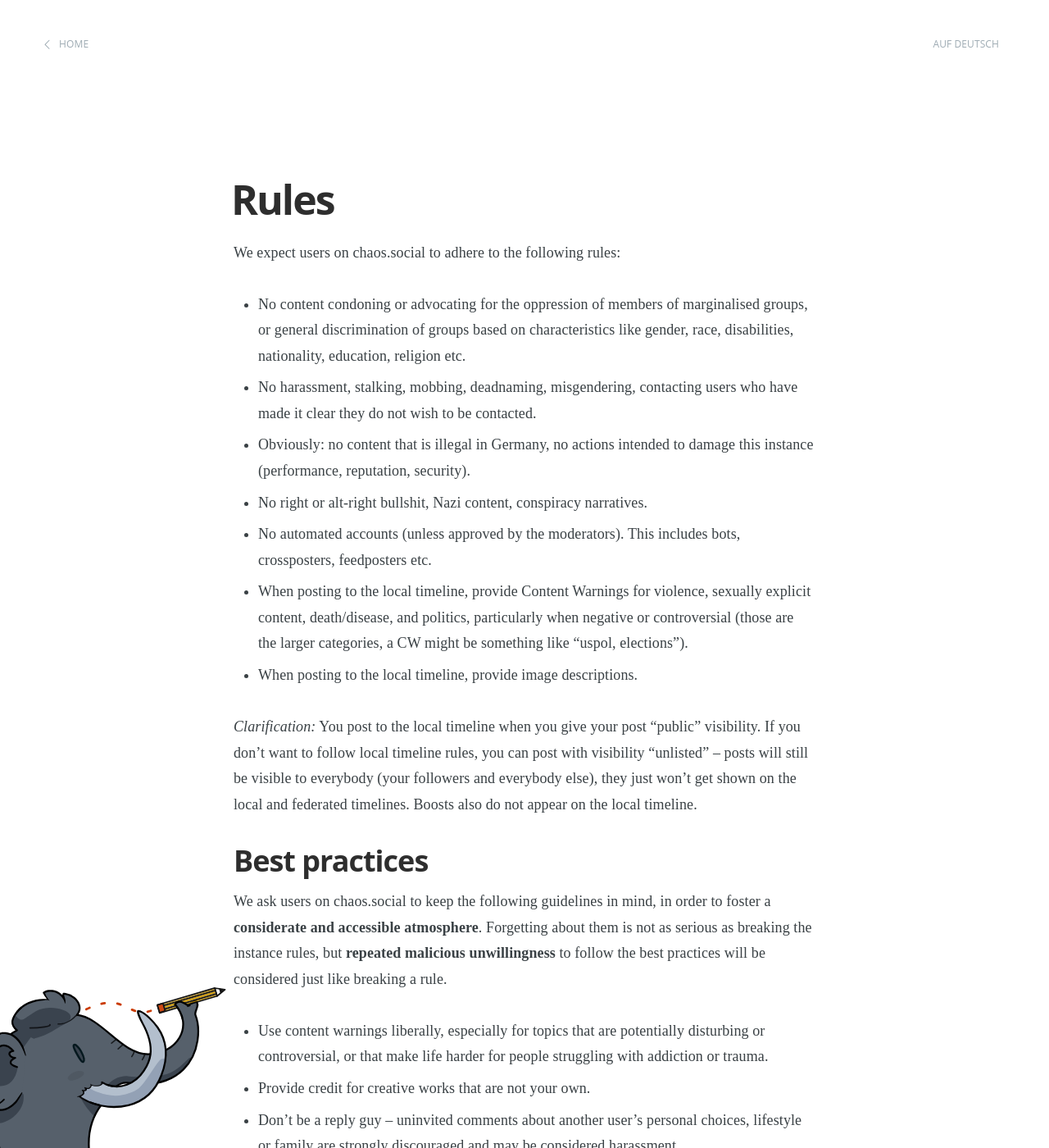
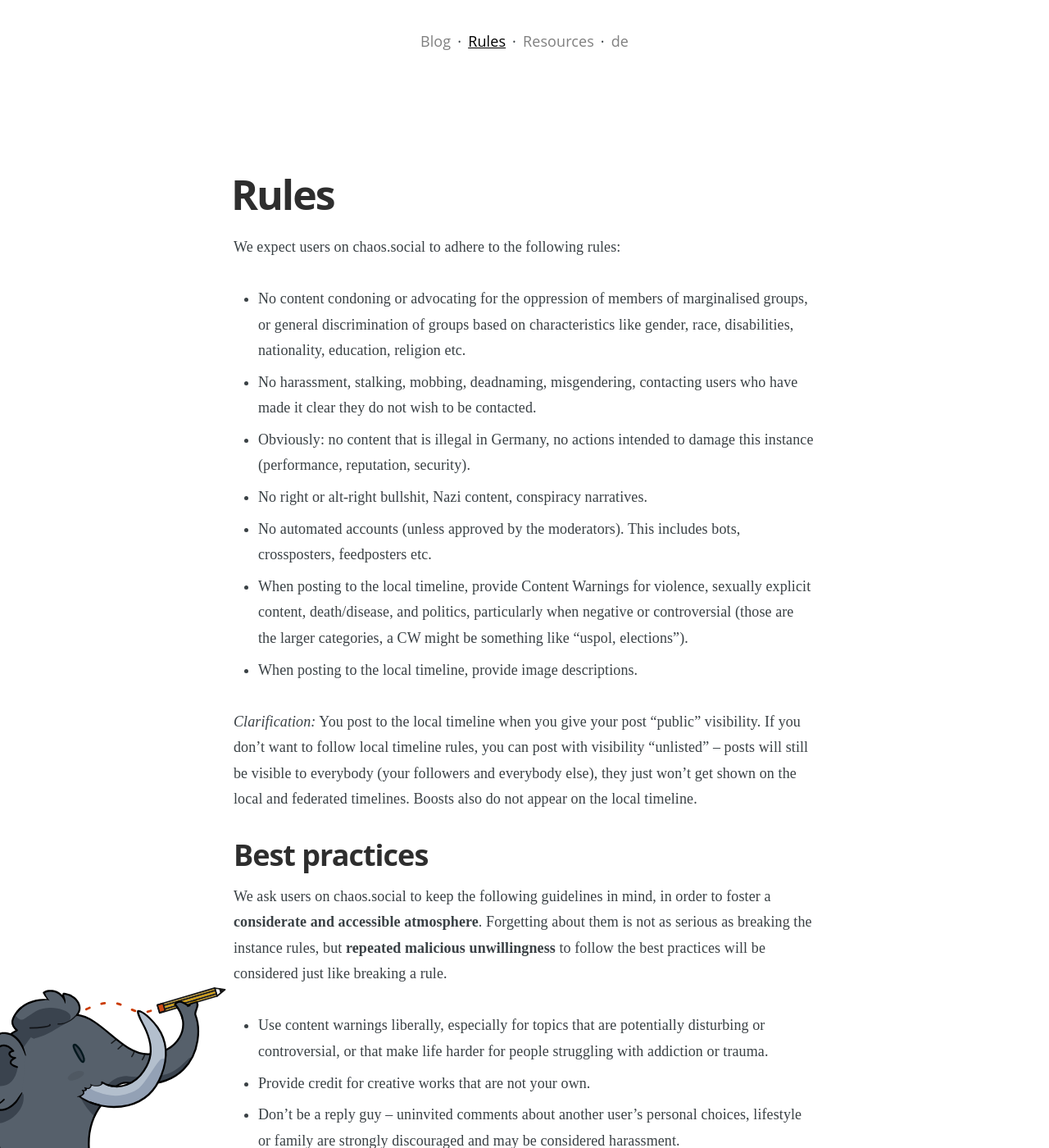
Before and after one commit to chaossocial/meta, a Jekyll site: the page built from rules.md, in a window 1280 px wide and 1400 px high. Shown: the whole window at 82% size. Built offline with Jekyll 4.4.1, drawn with Linux system fonts in a browser that asks for light colours.

Commit message:
Add top nav

```diff
--- a/_config.yml
+++ b/_config.yml
@@ -12,6 +12,18 @@
 
 logo: "/assets/images/mastodon-pencil.svg"
 
-# Details for the RSS feed generator
-url:            'https://blog.chaos.social'
-author:         'Leah & rixx'
+navs:
+  de:
+    - name: Blog
+      url: /de
+    - name: Regeln
+      url: /regeln
+    - name: Ressourcen
+      url: /ressourcen
+  en:
+    - name: Blog
+      url: /
+    - name: Rules
+      url: /rules
+    - name: Resources
+      url: /resources
--- a/_layouts/post.html
+++ b/_layouts/post.html
@@ -6,9 +6,21 @@ post_class: post-template
 ---
 
 <header class="main-header post-head {% if page.cover %}" style="background-image: url({{ page.cover }}) {%else%}no-cover{% endif %}">
-    <nav class="main-nav {% if page.cover %} overlay {% endif %} clearfix">
-        <a class="back-button icon-arrow-left" href="/{% if page.language == "de" %}de{% endif %}">Home</a>
-        <a class="subscribe-button" href="{{ site.baseurl }}{{ page.translation }}">{% if page.language == "en" %}auf Deutsch{% else %}in English{% endif %}</a>
+    <nav class="main-nav clearfix">
+        {% for nav in site.navs[page.language] %}
+            {% assign current = '' %}
+            {% if nav.url == "/" %}
+                {% if page.url == "/" %}
+                    {% assign current = 'current' %}
+                {% endif %}
+            {% else %}
+                {% if page.url contains nav.url %}
+                    {% assign current = 'current' %}
+                {% endif %}
+            {% endif %}
+            <a class="center-nav {{ current }}" href="{{ nav.url }}">{{ nav.name }}</a>&middot;
+        {% endfor %}
+        <a href="{{ site.baseurl }}{{ page.translation }}">{% if page.language == "en" %}de{% else %}en{% endif %}</a>
     </nav>
 </header>
 
--- a/_sass/_chaos.scss
+++ b/_sass/_chaos.scss
@@ -37,6 +37,23 @@ header {
 	position: fixed;
 	max-width: 300px;
 }
+nav.index-nav, nav.main-nav {
+	&.index-nav {
+		margin-top: 30px;
+	}
+	display: flex;
+	justify-content: center;
+	font-family: 'Open Sans', sans-serif;
+	a {
+		text-decoration: none;
+		color: rgba(0,0,0,0.5);
+		margin: 0 8px;
+	}
+	a.current {
+		color: black;
+		text-decoration: underline;
+	}
+}
 @media(max-width: 1200px) {
 	.blog-logo.blog-post-logo { max-width: 150px }
 }
--- a/de.html
+++ b/de.html
@@ -1,7 +1,6 @@
 ---
 layout: index
 title: Home
-cover: false
 language: de
 translation: /
 ---
```
Also changed, not shown: _layouts/index.html (+13 -5 lines).
